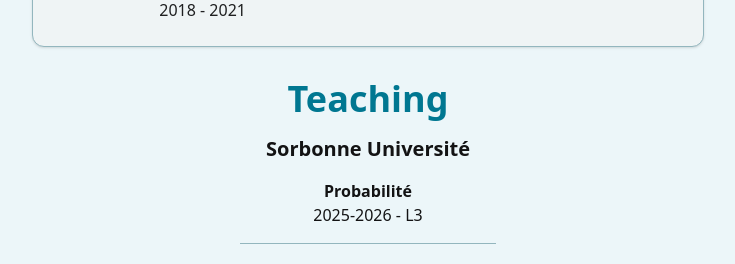
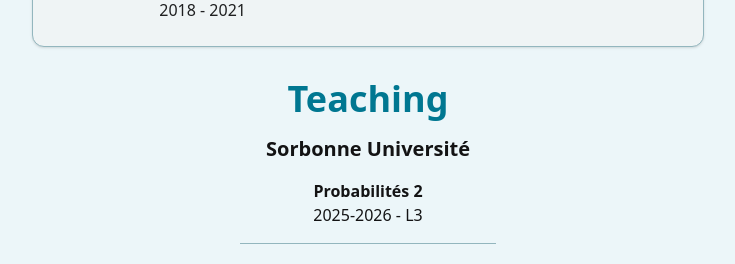
Before and after one commit to elisebayraktar/elisebayraktar.github.io, a React (Vite) app: page / in a window 1280 px wide. Shown: the part 1697-1961 px from the top of the page, without its empty margins (272-1007 px from the left). Built offline with nearby package versions, Linux system fonts and the light colour scheme.

Commit message:
fix: wording

```diff
--- a/src/components/sections/teachings.tsx
+++ b/src/components/sections/teachings.tsx
@@ -22,7 +22,7 @@
             year: '2025-2026',
           },
         ],
-        subject: 'Probabilité',
+        subject: 'Probabilités 2',
       },
     ],
     university: 'Sorbonne Université',
```
